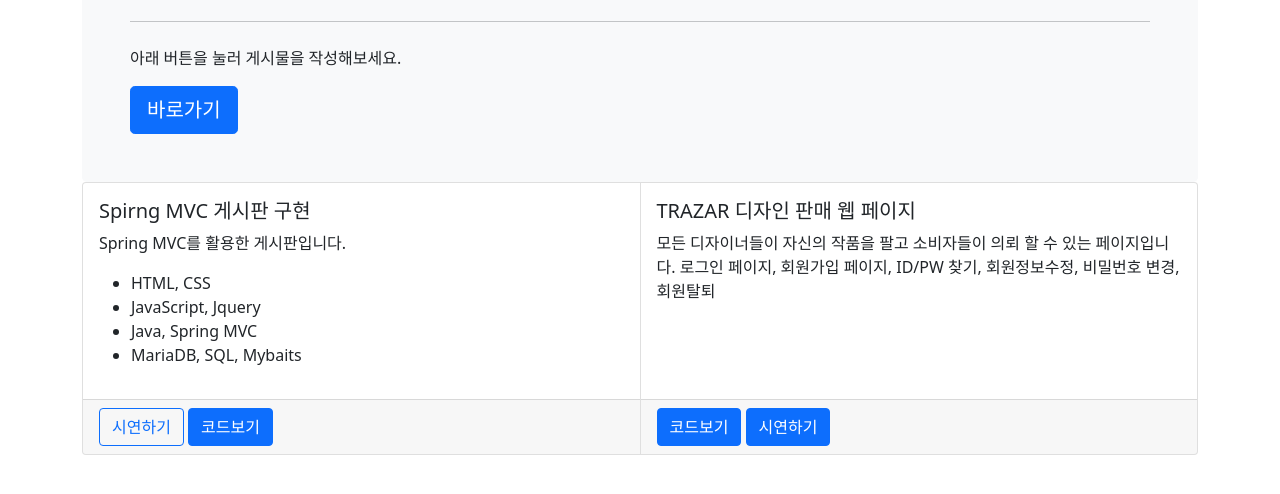
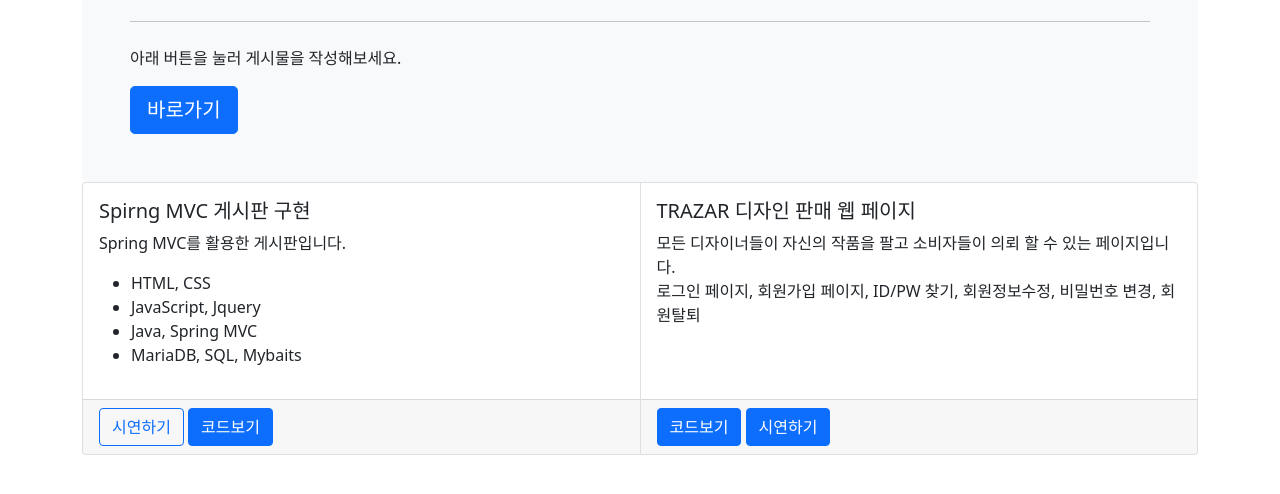
Before and after one commit to hee1won/hee1won.github.io, a plain HTML site: page index.html in a window 1280 px wide. Shown: the part 186-680 px from the top of the page. Drawn offline with nearby package versions, Linux system fonts and the light colour scheme.

Commit message:
Update index.html

```diff
--- a/index.html
+++ b/index.html
@@ -71,7 +71,7 @@
                                  TRAZAR 디자인 판매 웹 페이지
                              </h5>
                              <p class="card-text">
-                                 모든 디자이너들이 자신의 작품을 팔고 소비자들이 의뢰 할 수 있는 페이지입니다.
+                                 모든 디자이너들이 자신의 작품을 팔고 소비자들이 의뢰 할 수 있는 페이지입니다. <br>
                                  로그인 페이지, 회원가입 페이지, ID/PW 찾기, 회원정보수정, 비밀번호 변경, 회원탈퇴
                              </p>
                          </div>
```
